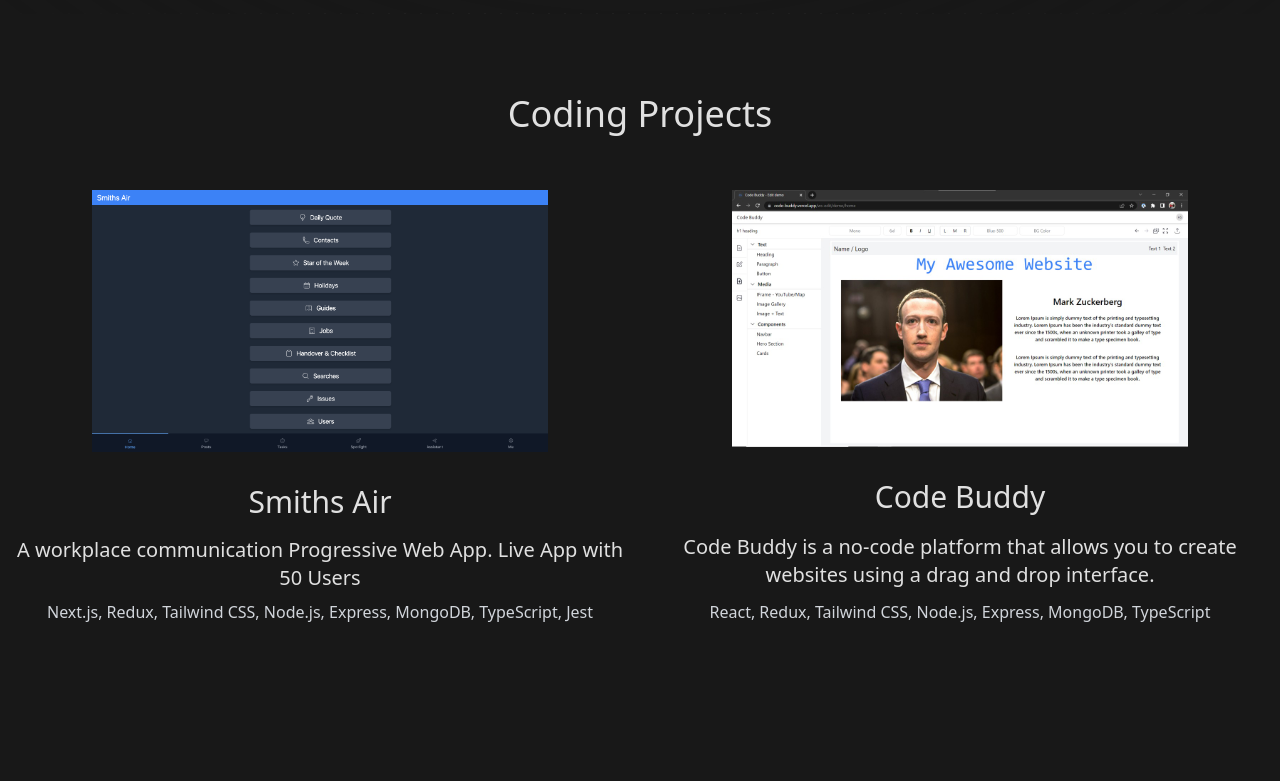
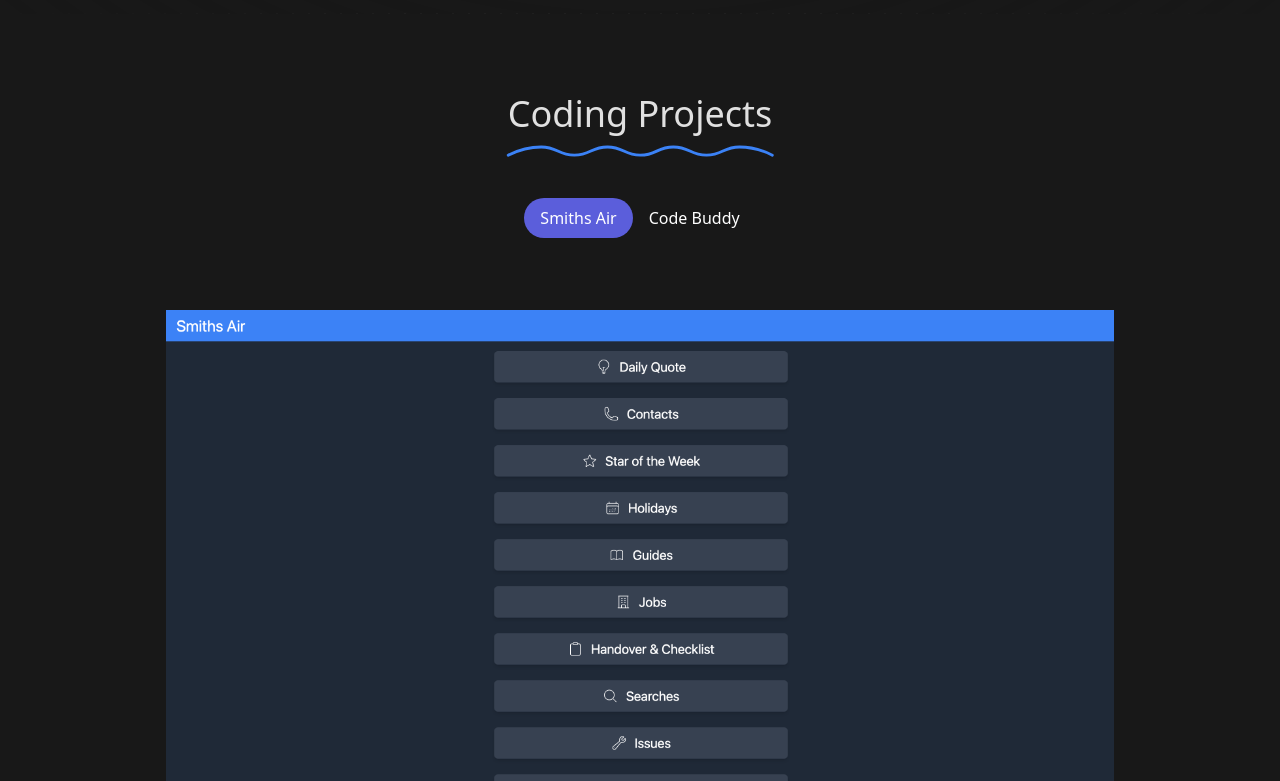
Before and after one commit to hsattar/hsattar, a Next.js app: page / in a window 1280 px wide. Shown: the part 999-1780 px from the top of the page. Built offline with nearby package versions, Linux system fonts and the light colour scheme.

Commit message:
added animated tabs view to show coding projets

```diff
--- a/package.json
+++ b/package.json
@@ -15,12 +15,14 @@
     "@mui/icons-material": "^5.15.9",
     "@mui/material": "^5.15.9",
     "@vercel/analytics": "^1.2.2",
+    "clsx": "^2.1.1",
     "framer-motion": "^11.0.3",
     "mini-svg-data-uri": "^1.4.4",
     "next": "14.1.0",
     "react": "^18",
     "react-dom": "^18",
-    "react-icons": "^5.2.0"
+    "react-icons": "^5.2.0",
+    "tailwind-merge": "^2.3.0"
   },
   "devDependencies": {
     "@types/node": "^20",
--- a/src/components/CodingProjects.tsx
+++ b/src/components/CodingProjects.tsx
@@ -1,13 +1,25 @@
 'use client'
 
 import { motion } from 'framer-motion'
+import { AnimatedTabs } from './ui/AnimatedTabs'
+import { SingleTabView } from './ui/SingleTabView'
 
 export default function CodingProjects() {
   return (
     <section className="flex flex-col min-h-screen">
       <motion.div variants={slideUpAnimationVariants} initial="initial" whileInView="animate" viewport={{ once: true }}>
-        <h2 className="text-center text-4xl mt-20 mb-12 select-none">Coding Projects</h2>
-        <div className="grid grid-cols-1 md:grid-cols-2 gap-4 px-2">
+        <h2 className="text-center text-4xl mt-20 mb-16 select-none">
+          <span className="relative px-2">
+            Coding Projects
+            <svg className="hidden sm:block pointer-events-none absolute inset-x-0 -bottom-8 text-blue-500" viewBox="0 0 687 155">
+              <g stroke="currentColor" strokeWidth="7" fill="none" fillRule="evenodd" strokeLinecap="round" strokeLinejoin="round">
+                <path d="M20 118c27-13.3333333 54-20 81-20 40.5 0 40.5 20 81 20s40.626917-20 81-20 40.123083 20 80.5 20 40.5-20 81-20 40.5 20 81 20 40.626917-20 81-20c26.915389 0 53.748722 6.6666667 80.5 20"></path>
+              </g>
+            </svg>
+          </span>
+        </h2>
+        <AnimatedTabs tabs={ codingProjects.map(project => ({ title: project.title, value: project.value, content: <SingleTabView {...project} /> })) } />
+        {/* <div className="grid grid-cols-1 md:grid-cols-2 gap-4 px-2">
           {codingProjects.map(({ title, description, technologies, link, image }, index) => (
             <li key={index} className={`flex flex-col items-center p-2 select-none`}>
               <a href={link} target="_blank" rel="noreferrer" className="flex justify-center items-center w-full md:w-[75%]">
@@ -22,7 +34,7 @@ export default function CodingProjects() {
               </div>
             </li>
           ))}
-        </div>
+        </div> */}
       </motion.div>
     </section>
   )
@@ -45,17 +57,19 @@ const slideUpAnimationVariants = {
 
 const codingProjects: ICodingProjects[] = [
   {
+    title: 'Smiths Air',
+    value: 'smithsair',
     image: '/assets/smiths-air.png',
     link: 'https://youtu.be/biNf-jZZ9gk',
-    title: 'Smiths Air',
     subtitle: 'Solo Project',
     description: 'A workplace communication Progressive Web App. Live App with 50 Users',
     technologies: 'Next.js, Redux, Tailwind CSS, Node.js, Express, MongoDB, TypeScript, Jest',
   },
   {
+    title: 'Code Buddy',
+    value: 'codebuddy',
     image: '/assets/code-buddy.jpg',
     link: 'https://youtu.be/gJ_Q4nzSVMs',
-    title: 'Code Buddy',
     subtitle: 'Solo Project',
     description: 'Code Buddy is a no-code platform that allows you to create websites using a drag and drop interface.',
     technologies: 'React, Redux, Tailwind CSS, Node.js, Express, MongoDB, TypeScript',
--- /dev/null
+++ b/src/components/ui/AnimatedTabs.tsx
@@ -0,0 +1,97 @@
+'use client'
+
+import { useState } from 'react'
+import { motion } from 'framer-motion'
+import { cn } from '@/utils/cn'
+
+export const AnimatedTabs = ({ tabs: propTabs, containerClassName, activeTabClassName, tabClassName, contentClassName }: IProps ) => {
+
+  const [active, setActive] = useState<Tab>(propTabs[0])
+  const [tabs, setTabs] = useState<Tab[]>(propTabs)
+
+  const moveSelectedTabToTop = (idx: number) => {
+    const newTabs = [...propTabs]
+    const selectedTab = newTabs.splice(idx, 1)
+    newTabs.unshift(selectedTab[0])
+    setTabs(newTabs)
+    setActive(newTabs[0])
+  }
+
+  const [hovering, setHovering] = useState(false)
+
+  return (
+    <>
+      <div className={cn('flex flex-row items-center justify-center [perspective:1000px] relative overflow-auto sm:overflow-visible no-visible-scrollbar max-w-full w-full', containerClassName)}>
+        { propTabs.map((tab, idx) => (
+          <button
+            key={tab.value}
+            onClick={() => {
+              moveSelectedTabToTop(idx)
+            }}
+            onMouseEnter={() => setHovering(true)}
+            onMouseLeave={() => setHovering(false)}
+            className={cn('relative px-4 py-2 rounded-full', tabClassName)}
+            style={{
+              transformStyle: 'preserve-3d',
+            }}
+          >
+            { active.value === tab.value && (
+              <motion.div
+                layoutId="clickedbutton"
+                transition={{ type: 'spring', bounce: 0.3, duration: 0.6 }}
+                className={cn('absolute inset-0 bg-indigo-500/90 rounded-full ', activeTabClassName)}
+              />
+            ) }
+
+            <span className="relative block text-white">{tab.title}</span>
+          </button>
+        ))}
+      </div>
+      <FadeInDiv tabs={tabs} active={active} key={active.value} hovering={hovering} className={cn('mt-16', contentClassName)} />
+    </>
+  )
+}
+
+export const FadeInDiv = ({ className, tabs, hovering }: { className?: string; key?: string; tabs: Tab[]; active: Tab; hovering?: boolean }) => {
+
+    const isActive = (tab: Tab) => {
+    return tab.value === tabs[0].value
+  }
+
+  return (
+    <div className="relative w-full h-full">
+      { tabs.map((tab, idx) => (
+        <motion.div
+          key={tab.value}
+          layoutId={tab.value}
+          style={{
+            scale: 1 - idx * 0.1,
+            top: hovering ? idx * -50 : 0,
+            zIndex: -idx,
+            opacity: idx < 3 ? 1 - idx * 0.1 : 0,
+          }}
+          animate={{
+            y: isActive(tab) ? [0, 40, 0] : 0,
+          }}
+          className={cn('w-full h-full', className)}
+        >
+          { isActive(tab) && tab.content }
+        </motion.div>
+      ))}
+    </div>
+  )
+}
+
+interface IProps {
+    tabs: Tab[]
+    containerClassName?: string
+    activeTabClassName?: string
+    tabClassName?: string
+    contentClassName?: string
+}
+
+type Tab = {
+    title: string
+    value: string
+    content?: string | React.ReactNode | any
+}
--- /dev/null
+++ b/src/components/ui/SingleTabView.tsx
@@ -0,0 +1,24 @@
+export const SingleTabView = ({ link, image, title, description, technologies }: IProps) => {
+    return (
+        <li className={`flex flex-col items-center p-2 select-none`}>
+            <a href={link} target="_blank" rel="noreferrer" className="flex justify-center items-center w-full md:w-[75%]">
+            <img src={image} className="w-full" alt={title} />
+            </a>
+            <div className="flex flex-grow flex-col justify-between items-center text-center py-8">
+            <a href={link} target="_blank" rel="noreferrer">
+                <h4 className="text-center text-3xl font-medium">{title}</h4>
+            </a>
+            <p className="mt-4 mb-2 text-xl">{description}</p>
+            <p className="text-md text-gray-300">{technologies}</p>
+            </div>
+        </li>
+    )
+}
+
+interface IProps {
+    link: string
+    image: string
+    title: string
+    description: string
+    technologies: string
+}
--- /dev/null
+++ b/src/utils/cn.ts
@@ -0,0 +1,6 @@
+import { ClassValue, clsx } from 'clsx'
+import { twMerge } from 'tailwind-merge'
+
+export function cn(...inputs: ClassValue[]) {
+  return twMerge(clsx(inputs))
+}
--- a/types/global.d.ts
+++ b/types/global.d.ts
@@ -12,9 +12,10 @@ interface IExperience {
 }
 
 interface ICodingProjects {
+  title: string
+  value: string
   image: string
   link: string
-  title: string
   subtitle: string
   description: string
   technologies: string
```
Also changed, not shown: 1 other file (tests, documents, lock files or other folders).
